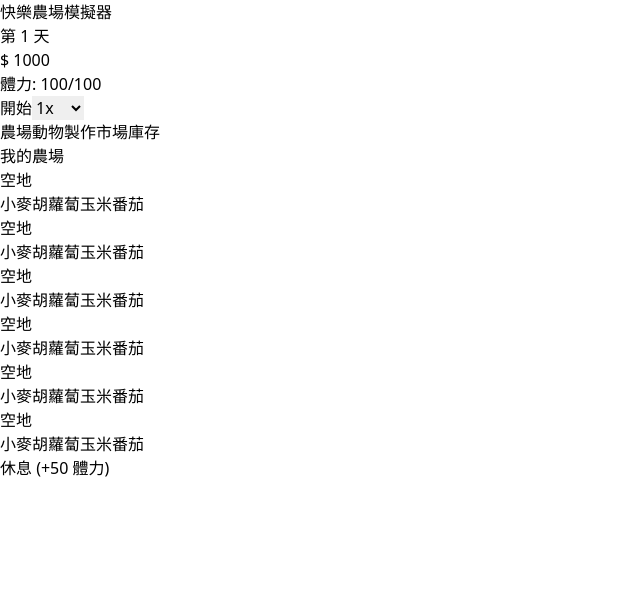
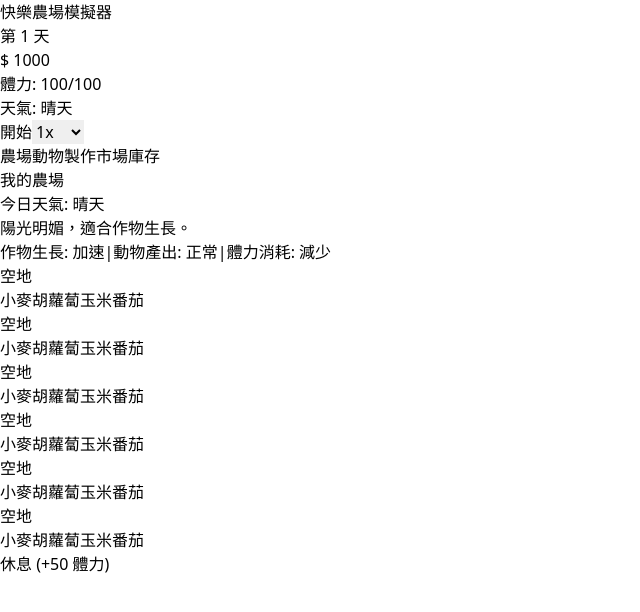
Before and after one commit to pppeee861005/FarmSimulator, a React (Vite) app: page / in a window 1280 px wide. Shown: the top 612 px of the page, without its empty margins (0-640 px from the left). Built offline with nearby package versions, Linux system fonts and the light colour scheme.

Commit message:
Add weather system and fix naming conflict bug

```diff
--- a/src/components/FarmSimulator.tsx
+++ b/src/components/FarmSimulator.tsx
@@ -42,12 +42,23 @@ interface Inventory {
   [key: string]: number;
 }
 
+// 定義天氣類型
+interface Weather {
+  type: WeatherType;
+  name: string;
+  cropGrowthEffect: number; // 作物生長速度影響 (1.0 = 正常)
+  animalProductionEffect: number; // 動物產出速度影響 (1.0 = 正常)
+  energyConsumptionEffect: number; // 能量消耗影響 (1.0 = 正常)
+  description: string;
+}
+
 // 定義作物、動物和配方的類型
 type CropTypes = "wheat" | "carrot" | "corn" | "tomato";
 type AnimalTypes = "chicken" | "cow" | "sheep";
 type RecipeTypes = "bread" | "cheese" | "yarn" | "tomatoSoup";
 type TabTypes = "farm" | "animals" | "craft" | "market" | "inventory";
 type CategoryType = "crop" | "animal" | "recipe" | "unknown";
+type WeatherType = "sunny" | "rainy" | "cloudy" | "stormy" | "drought";
 
 const FarmSimulator = () => {
   // 遊戲狀態
@@ -61,6 +72,7 @@ const FarmSimulator = () => {
   const [gameSpeed, setGameSpeed] = useState<number>(1);
   const [activeTab, setActiveTab] = useState<TabTypes>("farm");
   const [notification, setNotification] = useState<string | null>(null);
+  const [currentWeather, setCurrentWeather] = useState<WeatherType>("sunny");
 
   // 作物定義
   const crops: Record<CropTypes, Crop> = {
@@ -153,6 +165,50 @@ const FarmSimulator = () => {
     },
   };
 
+  // 天氣定義
+  const weatherTypes: Record<WeatherType, Weather> = {
+    sunny: {
+      type: "sunny",
+      name: "晴天",
+      cropGrowthEffect: 1.2, // 作物生長更快
+      animalProductionEffect: 1.0,
+      energyConsumptionEffect: 0.9, // 消耗較少能量
+      description: "陽光明媚，適合作物生長。",
+    },
+    rainy: {
+      type: "rainy",
+      name: "雨天",
+      cropGrowthEffect: 1.1, // 作物生長稍快
+      animalProductionEffect: 0.9, // 動物產出稍慢
+      energyConsumptionEffect: 1.1, // 消耗較多能量
+      description: "下雨天，作物得到充足水分。",
+    },
+    cloudy: {
+      type: "cloudy",
+      name: "多雲",
+      cropGrowthEffect: 1.0, // 正常生長
+      animalProductionEffect: 1.0, // 正常產出
+      energyConsumptionEffect: 1.0, // 正常消耗
+      description: "天氣多雲，一切正常。",
+    },
+    stormy: {
+      type: "stormy",
+      name: "暴風雨",
+      cropGrowthEffect: 0.7, // 作物生長較慢
+      animalProductionEffect: 0.7, // 動物產出較慢
+      energyConsumptionEffect: 1.3, // 消耗更多能量
+      description: "暴風雨天氣，作物生長受阻。",
+    },
+    drought: {
+      type: "drought",
+      name: "乾旱",
+      cropGrowthEffect: 0.6, // 作物生長很慢
+      animalProductionEffect: 0.8, // 動物產出較慢
+      energyConsumptionEffect: 1.2, // 消耗較多能量
+      description: "乾旱天氣，作物需要更多照顧。",
+    },
+  };
+
   // 遊戲時間控制
   useEffect(() => {
     let gameTimer: number | undefined;
@@ -168,25 +224,82 @@ const FarmSimulator = () => {
 
   // 更新遊戲時間
   const advanceDay = () => {
-    // 更新作物生長
+    // 隨機更新天氣
+    const weatherTypesList: WeatherType[] = [
+      "sunny",
+      "rainy",
+      "cloudy",
+      "stormy",
+      "drought",
+    ];
+    const weights = [0.35, 0.25, 0.25, 0.1, 0.05]; // 權重，使晴天和雨天更常見
+
+    // 根據權重隨機選擇天氣
+    let random = Math.random();
+    let cumulativeWeight = 0;
+    let selectedWeather: WeatherType = "sunny";
+
+    for (let i = 0; i < weatherTypesList.length; i++) {
+      cumulativeWeight += weights[i];
+      if (random <= cumulativeWeight) {
+        selectedWeather = weatherTypesList[i];
+        break;
+      }
+    }
+
+    setCurrentWeather(selectedWeather);
+    setNotification(
+      `今天是${weatherTypes[selectedWeather].name}：${weatherTypes[selectedWeather].description}`
+    );
+    setTimeout(() => setNotification(null), 3000);
+
+    // 獲取當前天氣效果
+    const weatherEffect = weatherTypes[currentWeather];
+
+    // 更新作物生長，考慮天氣影響
     const newFields = [...fields];
     newFields.forEach((field, index) => {
       if (field && field.daysLeft > 0) {
+        // 計算天氣對生長的影響
+        const growthProgress = weatherEffect.cropGrowthEffect;
+        // 如果生長進度大於等於1，則減少一天生長時間
+        if (growthProgress >= 1) {
           newFields[index] = { ...field, daysLeft: field.daysLeft - 1 };
+        } else {
+          // 如果是不利天氣，有機率不減少生長時間
+          const shouldGrow = Math.random() < growthProgress;
+          if (shouldGrow) {
+            newFields[index] = { ...field, daysLeft: field.daysLeft - 1 };
+          }
+        }
       }
     });
     setFields(newFields);
 
-    // 更新動物生產
+    // 更新動物生產，考慮天氣影響
     const newAnimals = [...animals];
     const inventoryCopy = { ...inventory };
 
     newAnimals.forEach((animal, index) => {
       if (animal.daysUntilProduction > 0) {
+        // 計算天氣對生產的影響
+        const productionProgress = weatherEffect.animalProductionEffect;
+        // 如果生產進度大於等於1，則減少一天生產時間
+        if (productionProgress >= 1) {
           newAnimals[index] = {
             ...animal,
             daysUntilProduction: animal.daysUntilProduction - 1,
           };
+        } else {
+          // 如果是不利天氣，有機率不減少生產時間
+          const shouldProduce = Math.random() < productionProgress;
+          if (shouldProduce) {
+            newAnimals[index] = {
+              ...animal,
+              daysUntilProduction: animal.daysUntilProduction - 1,
+            };
+          }
+        }
       } else {
         // 產出產品
         const product = animalTypes[animal.type].product;
@@ -224,7 +337,14 @@ const FarmSimulator = () => {
       setNotification("金錢不足！");
       return;
     }
-    if (energy < crops[cropType].energyCost) {
+
+    // 考慮天氣對能量消耗的影響
+    const weatherEffect = weatherTypes[currentWeather];
+    const adjustedEnergyCost = Math.ceil(
+      crops[cropType].energyCost * weatherEffect.energyConsumptionEffect
+    );
+
+    if (energy < adjustedEnergyCost) {
       setNotification("體力不足！");
       return;
     }
@@ -238,7 +358,16 @@ const FarmSimulator = () => {
 
     setFields(newFields);
     setMoney(money - crops[cropType].cost);
-    setEnergy(energy - crops[cropType].energyCost);
+    setEnergy(energy - adjustedEnergyCost);
+
+    // 顯示天氣影響的通知
+    if (weatherEffect.cropGrowthEffect > 1) {
+      setNotification(`${weatherTypes[currentWeather].name}有利於作物生長！`);
+      setTimeout(() => setNotification(null), 3000);
+    } else if (weatherEffect.cropGrowthEffect < 1) {
+      setNotification(`${weatherTypes[currentWeather].name}不利於作物生長！`);
+      setTimeout(() => setNotification(null), 3000);
+    }
   };
 
   // 收穫作物
@@ -246,22 +375,35 @@ const FarmSimulator = () => {
     const field = fields[fieldIndex];
     if (!field || field.daysLeft > 0) return;
 
-    if (energy < 5) {
+    // 考慮天氣對能量消耗的影響
+    const weatherEffect = weatherTypes[currentWeather];
+    const adjustedEnergyCost = Math.ceil(
+      5 * weatherEffect.energyConsumptionEffect
+    );
+
+    if (energy < adjustedEnergyCost) {
       setNotification("體力不足！");
       return;
     }
 
     const cropType = field.type;
     const newInventory = { ...inventory };
+
+    // 在晴天有機會獲得額外收穫
+    if (currentWeather === "sunny" && Math.random() < 0.3) {
+      newInventory[cropType] = (newInventory[cropType] || 0) + 2;
+      setNotification(`好天氣！收穫了2個${crops[cropType].name}！`);
+    } else {
       newInventory[cropType] = (newInventory[cropType] || 0) + 1;
+      setNotification(`收穫了${crops[cropType].name}！`);
+    }
 
     const newFields = [...fields];
     newFields[fieldIndex] = null;
 
     setFields(newFields);
     setInventory(newInventory);
-    setEnergy(energy - 5);
-    setNotification(`收穫了${crops[cropType].name}！`);
+    setEnergy(energy - adjustedEnergyCost);
   };
 
   // 購買動物
@@ -289,24 +431,42 @@ const FarmSimulator = () => {
 
   // 照顧動物
   const careForAnimal = (index) => {
-    if (energy < animalTypes[animals[index].type].energyCost) {
+    // 考慮天氣對能量消耗的影響
+    const weatherEffect = weatherTypes[currentWeather];
+    const adjustedEnergyCost = Math.ceil(
+      animalTypes[animals[index].type].energyCost *
+        weatherEffect.energyConsumptionEffect
+    );
+
+    if (energy < adjustedEnergyCost) {
       setNotification("體力不足！");
       return;
     }
 
     // 減少生產時間
     const newAnimals = [...animals];
+
+    // 在好天氣下照顧動物效果更好
+    const careEffect = currentWeather === "sunny" ? 2 : 1;
+
     newAnimals[index] = {
       ...newAnimals[index],
       daysUntilProduction: Math.max(
         0,
-        newAnimals[index].daysUntilProduction - 1
+        newAnimals[index].daysUntilProduction - careEffect
       ),
     };
 
     setAnimals(newAnimals);
-    setEnergy(energy - animalTypes[animals[index].type].energyCost);
+    setEnergy(energy - adjustedEnergyCost);
+
+    if (careEffect > 1) {
+      setNotification(
+        `好天氣！照顧${animalTypes[animals[index].type].name}的效果加倍！`
+      );
+    } else {
       setNotification(`照顧了${animalTypes[animals[index].type].name}！`);
+    }
   };
 
   // 製作產品
@@ -387,7 +547,10 @@ const FarmSimulator = () => {
           <div>第 {day} 天</div>
           <div>$ {money}</div>
           <div>體力: {energy}/100</div>
-          <div className="flex space-x-2">
+          <div className="flex items-center space-x-2">
+            <div className="text-sm mr-2">
+              天氣: {weatherTypes[currentWeather].name}
+            </div>
             <button
               className={`px-2 py-1 rounded ${
                 timeRunning ? "bg-red-500" : "bg-green-500"
@@ -476,7 +639,67 @@ const FarmSimulator = () => {
         {/* 農場界面 */}
         {activeTab === "farm" && (
           <div>
-            <h2 className="text-xl font-bold mb-4">我的農場</h2>
+            <h2 className="text-xl font-bold mb-2">我的農場</h2>
+            <div className="mb-4 p-3 bg-green-100 rounded-lg border border-green-300">
+              <div className="font-medium">
+                今日天氣: {weatherTypes[currentWeather].name}
+              </div>
+              <div className="text-sm text-gray-600">
+                {weatherTypes[currentWeather].description}
+              </div>
+              <div className="mt-1 text-sm">
+                <span
+                  className={`${
+                    weatherTypes[currentWeather].cropGrowthEffect > 1
+                      ? "text-green-600"
+                      : weatherTypes[currentWeather].cropGrowthEffect < 1
+                      ? "text-red-600"
+                      : "text-gray-600"
+                  }`}
+                >
+                  作物生長:{" "}
+                  {weatherTypes[currentWeather].cropGrowthEffect > 1
+                    ? "加速"
+                    : weatherTypes[currentWeather].cropGrowthEffect < 1
+                    ? "減慢"
+                    : "正常"}
+                </span>
+                <span className="mx-2">|</span>
+                <span
+                  className={`${
+                    weatherTypes[currentWeather].animalProductionEffect > 1
+                      ? "text-green-600"
+                      : weatherTypes[currentWeather].animalProductionEffect < 1
+                      ? "text-red-600"
+                      : "text-gray-600"
+                  }`}
+                >
+                  動物產出:{" "}
+                  {weatherTypes[currentWeather].animalProductionEffect > 1
+                    ? "加速"
+                    : weatherTypes[currentWeather].animalProductionEffect < 1
+                    ? "減慢"
+                    : "正常"}
+                </span>
+                <span className="mx-2">|</span>
+                <span
+                  className={`${
+                    weatherTypes[currentWeather].energyConsumptionEffect < 1
+                      ? "text-green-600"
+                      : weatherTypes[currentWeather].energyConsumptionEffect > 1
+                      ? "text-red-600"
+                      : "text-gray-600"
+                  }`}
+                >
+                  體力消耗:{" "}
+                  {weatherTypes[currentWeather].energyConsumptionEffect < 1
+                    ? "減少"
+                    : weatherTypes[currentWeather].energyConsumptionEffect > 1
+                    ? "增加"
+                    : "正常"}
+                </span>
+              </div>
+            </div>
             <div className="grid grid-cols-3 gap-4">
               {fields.map((field, index) => (
                 <div
```
Also changed, not shown: 1 other file (tests, documents, lock files or other folders). Lines whose indentation alone changed are shown as unchanged.
